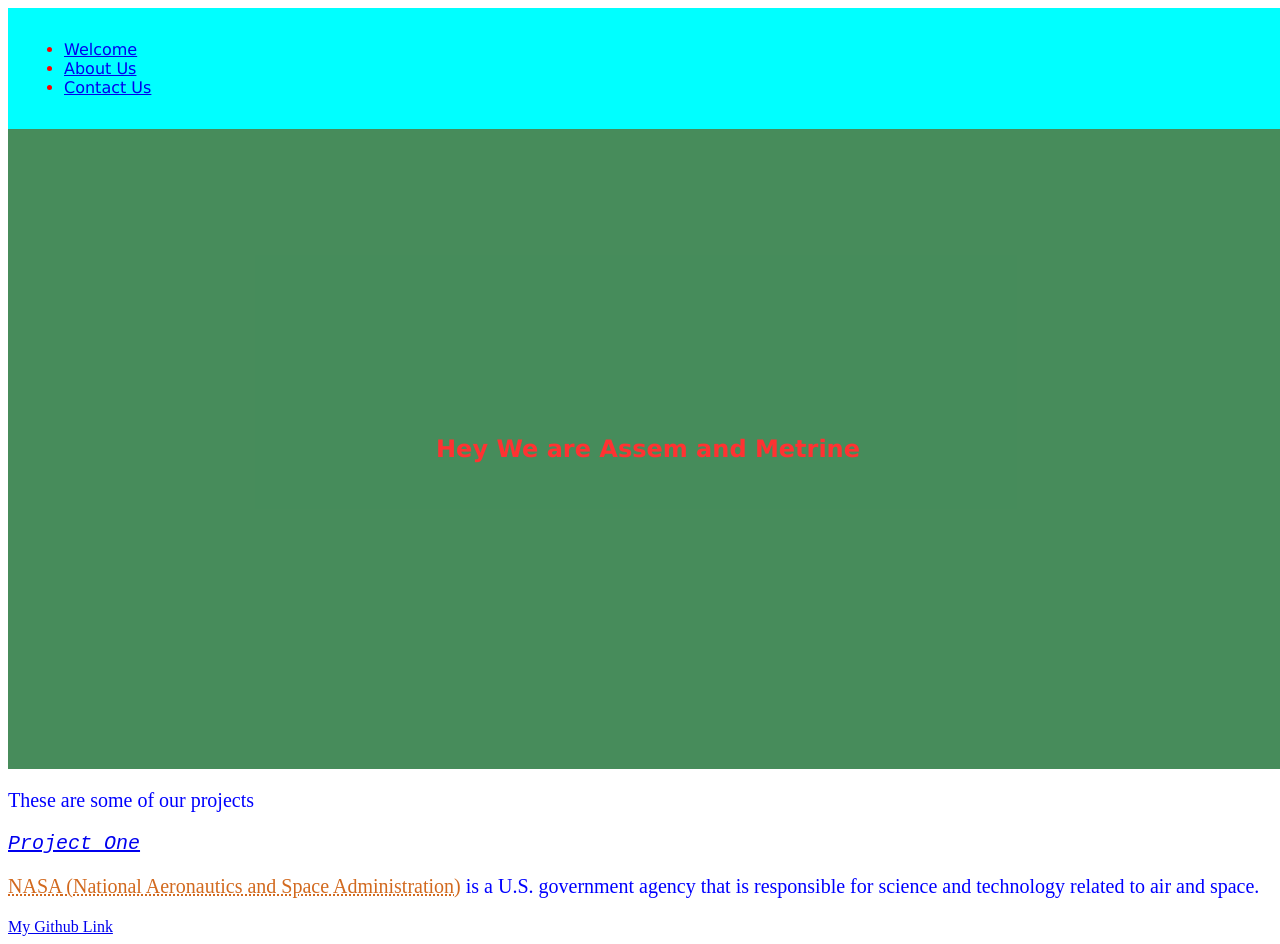
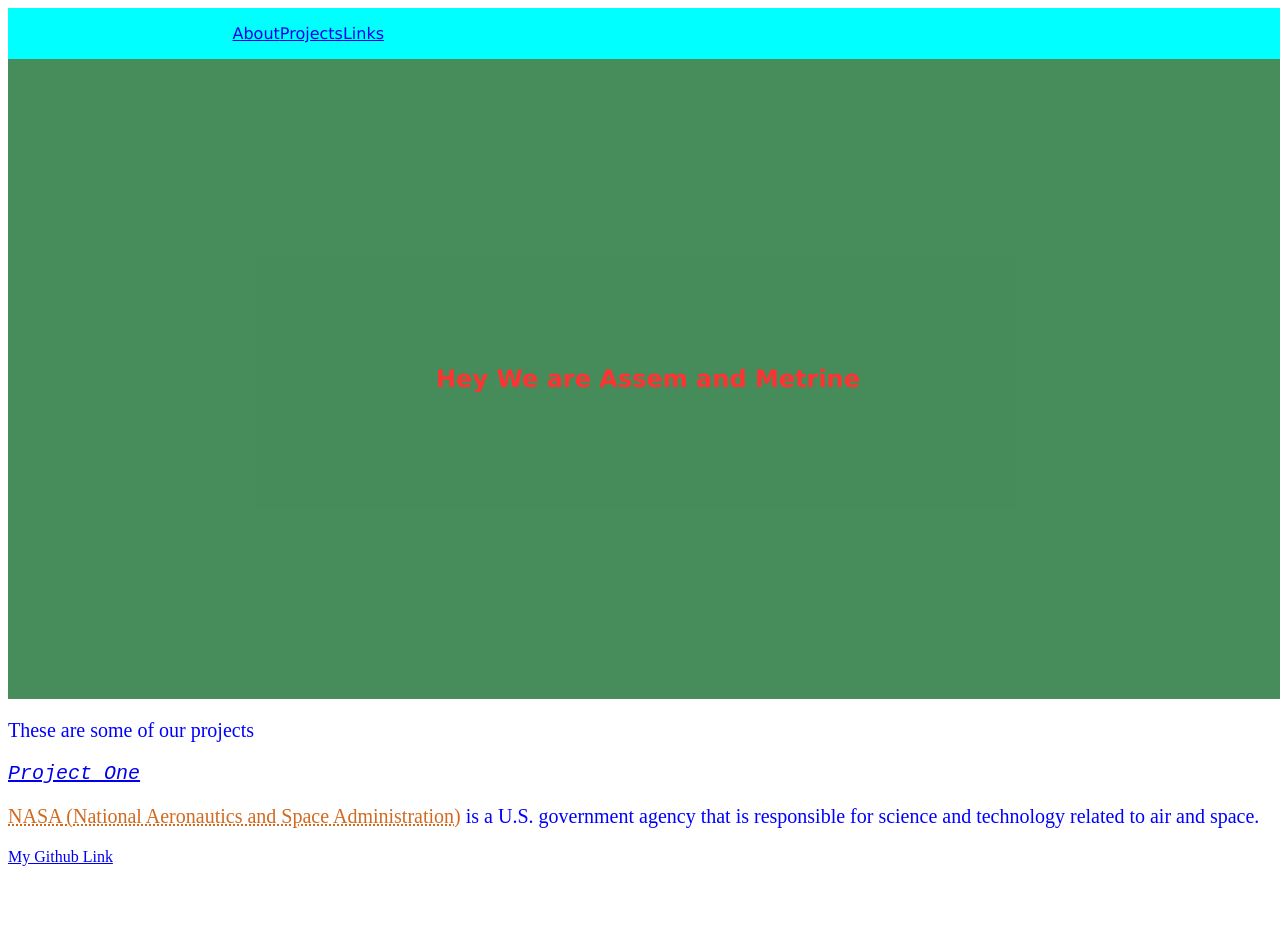
Before and after one commit to Metrinenaliaka/MetrineandAssem, a plain HTML site: page index.html in a window 1280 px wide. Shown: the top 944 px of the page. After the commit the page ends 874 px from the top, so only its background shows below. Drawn offline with Linux system fonts and the light colour scheme.

Commit message:
style.css changes

```diff
--- a/index.html
+++ b/index.html
@@ -11,9 +11,10 @@
     <header>
         <nav id="navbar">
             <ul>
-                <li><a href="#welcomesection" class="nav-link">Welcome</a></li>
-                <li><a href="#about-us" class="nav-link">About Us</a></li>
-                <li><a href="#contact-us" class="nav-link">Contact Us</a></li>
+                <li><a href="#welcomesection" class="nav-link">About</a></li>
+                <li><a href="#about-us" class="nav-link">Projects</a></li>
+                <li><a href="#contact-us" class="nav-link">Links</a></li>
+
             </ul>
         </nav>
     </header>
--- a/styles.css
+++ b/styles.css
@@ -43,6 +43,19 @@
         color: chocolate;
     }
 
+    ul {
+        display: flex;
+        list-style: none;
+        justify-content: flex-end;
+        padding-right: 2vw;
+        height: 100%;
+        width: 25vw;
+        padding-top: 0;
+        margin-top: 0;
+        margin-bottom: 0;
+        padding-bottom: 0;
+      }
+
     @media (hover: hover) {
         abbr:hover {
             color: limegreen;
```
